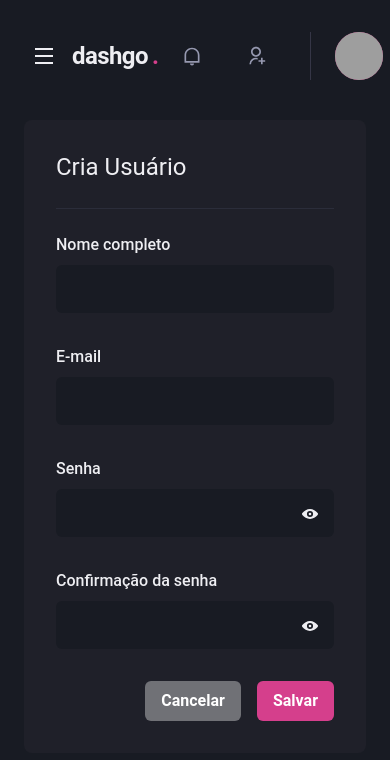
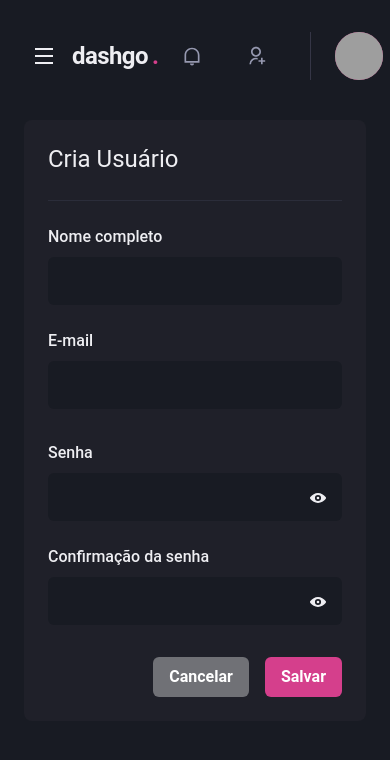
Before and after one commit to ryanalencar/dashgo, a Next.js app: page /users/create in a window 390 px wide. Shown: the top 760 px of the page. Built offline with nearby package versions, Linux system fonts and the light colour scheme; grey boxes are pictures that could not be loaded.

Commit message:
refactor: create user page responsive

```diff
--- a/src/components/common/DefaultPageWrapper.tsx
+++ b/src/components/common/DefaultPageWrapper.tsx
@@ -14,7 +14,7 @@
       <Content>
         <Sidebar />
 
-        <Box flex="1" borderRadius={8} bg="gray.800" p="8">
+        <Box flex="1" borderRadius={8} bg="gray.800" p={["6", "8"]}>
           {children}
         </Box>
       </Content>
--- a/src/pages/users/create.tsx
+++ b/src/pages/users/create.tsx
@@ -21,11 +21,11 @@
       <Divider my="6" borderColor="gray.700" />
 
       <VStack spacing="8">
-        <SimpleGrid w="100%" minChildWidth="240px" spacing="8">
+        <SimpleGrid w="100%" minChildWidth="240px" spacing={["6", "8"]}>
           <Input name="name" label="Nome completo" />
           <Input name="email" type="email" label="E-mail" />
         </SimpleGrid>
-        <SimpleGrid w="100%" minChildWidth="240px" spacing="8">
+        <SimpleGrid w="100%" minChildWidth="240px" spacing={["6", "8"]}>
           <PasswordInput name="password" label="Senha" />
           <PasswordInput
             name="password_confirmation"
```
